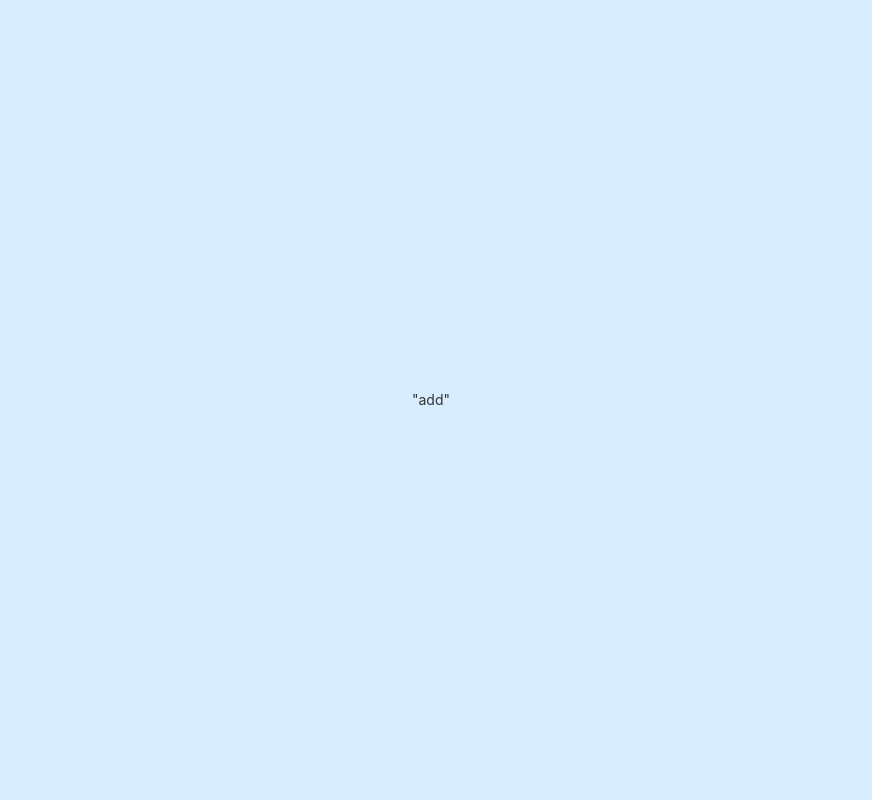
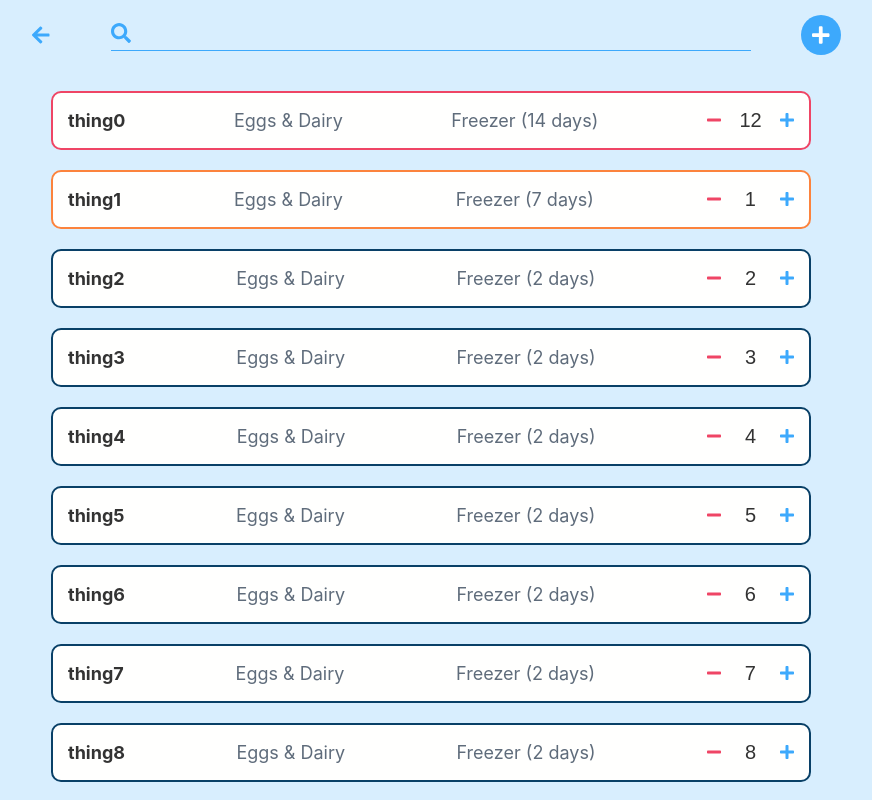
Before and after one commit to jming422/fridginator, a React (Create React App) app: page /add in a window 1280 px wide. Shown: the top 800 px of the page, without its empty margins (209-1081 px from the left). Built offline with nearby package versions, Linux system fonts and the light colour scheme.

Commit message:
Add page and lots of updates

```diff
--- a/src/components/BackButton.js
+++ b/src/components/BackButton.js
@@ -10,9 +10,14 @@ import SearchContext from '../context/SearchContext';
 
 const btnStyle = css`
   position: absolute;
-  top: 2rem;
-  left: 0rem;
+  top: 1.5rem;
+  left: -1rem;
+  height: 4rem;
+  width: 4rem;
   font-size: 2rem;
+  display: flex;
+  align-items: center;
+  justify-content: center;
   cursor: pointer;
   color: var(--blue);
 `;
--- a/src/components/FloatingActionButton.js
+++ b/src/components/FloatingActionButton.js
@@ -16,9 +16,9 @@ const fabStyle = css`
   display: flex;
   align-items: center;
   justify-content: center;
+  cursor: pointer;
   background-color: var(--dark-blue);
   color: var(--white);
-  cursor: pointer;
 `;
 
 function FAB({ icon = faPlus, onClick = () => {} }) {
--- /dev/null
+++ b/src/components/ListDivider.js
@@ -0,0 +1,25 @@
+/** @jsx jsx */
+
+import { jsx, css } from '@emotion/core';
+
+const dividerContainer = css`
+  margin: 0rem 2rem;
+`;
+
+const topDividerStyle = css`
+  height: 1rem;
+  border-bottom: 0.25rem solid var(--dark-blue);
+`;
+
+const bottomDividerStyle = css`
+  height: 1rem;
+`;
+
+export default function() {
+  return (
+    <div css={[dividerContainer]}>
+      <div css={topDividerStyle} />
+      <div css={bottomDividerStyle} />
+    </div>
+  );
+}
--- a/src/components/QuantityPicker.js
+++ b/src/components/QuantityPicker.js
@@ -1,15 +1,16 @@
 /** @jsx jsx */
 
 import { jsx, css } from '@emotion/core';
-import { useState } from 'react';
 import _ from 'lodash';
 import { FontAwesomeIcon } from '@fortawesome/react-fontawesome';
 import { faPlus, faMinus } from '@fortawesome/free-solid-svg-icons';
 
-import { centerRow } from '../styles/positions';
-
 const pickerStyle = css`
-  ${centerRow}
+  display: flex;
+  flex-direction: row;
+  justify-content: space-between;
+  align-items: center;
+  width: 12%;
   height: 100%;
 `;
 
@@ -31,7 +32,6 @@ const minusIconStyle = css`
 
 const inputStyle = css`
   max-width: 2.2rem;
-  margin: 0rem 1rem;
   text-align: center;
   background: transparent;
   border: none;
@@ -41,15 +41,13 @@ const inputStyle = css`
 
 const throttledChangeFn = _.throttle((fn, val) => fn(val), 250);
 
-function QuantityPicker({ quantity, onChange = () => {} }) {
-  const [qtyState, setQtyState] = useState(quantity || 0);
-
+function QuantityPicker({ qty, setQty, onChange = () => {} }) {
   return (
     <div css={pickerStyle}>
       <div
         css={minusIconStyle}
         onClick={() => {
-          setQtyState((oldVal) => {
+          setQty((oldVal) => {
             const newVal = oldVal - 1;
             if (newVal <= 0) {
               return 0;
@@ -64,18 +62,18 @@ function QuantityPicker({ quantity, onChange = () => {} }) {
       <input
         type="text"
         css={inputStyle}
-        value={qtyState}
+        value={qty}
         onClick={(e) => e.target.select()}
         onChange={(e) => {
           const newVal = e.target.value;
           throttledChangeFn(onChange, newVal);
-          setQtyState(newVal);
+          setQty(newVal);
         }}
       />
       <div
         css={plusIconStyle}
         onClick={() => {
-          setQtyState((oldVal) => {
+          setQty((oldVal) => {
             const newVal = oldVal + 1;
             if (newVal <= 0) {
               return 0;
--- a/src/utils/categories.js
+++ b/src/utils/categories.js
@@ -13,20 +13,29 @@ import {
 } from '@fortawesome/free-solid-svg-icons';
 
 export const FRIDGE_CATEGORIES = [
-  { path: encodeURIComponent('eggs & dairy'), name: 'Eggs & Dairy', icon: faCheese },
-  { path: encodeURIComponent('leftovers'), name: 'Leftovers', icon: faPizzaSlice },
-  { path: encodeURIComponent('fruits'), name: 'Fruits', icon: faAppleAlt },
-  { path: encodeURIComponent('vegetables'), name: 'Vegetables', icon: faCarrot },
-  { path: encodeURIComponent('meats'), name: 'Meats', icon: faBacon },
-  { path: encodeURIComponent('breads'), name: 'Breads', icon: faBreadSlice },
-  { path: encodeURIComponent('drinks'), name: 'Drinks', icon: faWineGlassAlt },
-  { path: encodeURIComponent('condiments'), name: 'Condiments', icon: faWineBottle },
+  { id: 'eggs-dairy', name: 'Eggs & Dairy', icon: faCheese },
+  { id: 'leftovers', name: 'Leftovers', icon: faPizzaSlice },
+  { id: 'fruits', name: 'Fruits', icon: faAppleAlt },
+  { id: 'vegetables', name: 'Vegetables', icon: faCarrot },
+  { id: 'meats', name: 'Meats', icon: faBacon },
+  { id: 'breads', name: 'Breads', icon: faBreadSlice },
+  { id: 'drinks', name: 'Drinks', icon: faWineGlassAlt },
+  { id: 'condiments', name: 'Condiments', icon: faWineBottle },
 ];
 
 export const FREEZER_CATEGORIES = [
-  { path: encodeURIComponent('frozen meals'), name: 'Frozen Meals', icon: faUtensils },
-  { path: encodeURIComponent('meats'), name: 'Meats', icon: faBacon },
-  { path: encodeURIComponent('produce'), name: 'Produce', icon: faCarrot },
-  { path: encodeURIComponent('desserts'), name: 'Desserts', icon: faIceCream },
-  { path: encodeURIComponent('misc. ingredients'), name: 'Misc. Ingredients', icon: faEllipsisH },
+  { id: 'frozen-meals', name: 'Frozen Meals', icon: faUtensils },
+  { id: 'meats', name: 'Meats', icon: faBacon },
+  { id: 'produce', name: 'Produce', icon: faCarrot },
+  { id: 'desserts', name: 'Desserts', icon: faIceCream },
+  { id: 'misc-ingredients', name: 'Misc. Ingredients', icon: faEllipsisH },
 ];
+
+export const ALL_CATEGORIES = FRIDGE_CATEGORIES.concat(FREEZER_CATEGORIES);
+
+export function isFridgeCategory(catId) {
+  return FRIDGE_CATEGORIES.some(({ id }) => id === catId);
+}
+export function isFreezerCategory(catId) {
+  return FREEZER_CATEGORIES.some(({ id }) => id === catId);
+}
--- a/src/views/AddSearch/index.js
+++ b/src/views/AddSearch/index.js
@@ -1,9 +1,230 @@
 /** @jsx jsx */
+/** @jsxFrag React.Fragment */
 
 import { jsx, css } from '@emotion/core';
+import React, { useState } from 'react';
+import { useLocation } from 'react-router-dom';
+import moment from 'moment/moment';
+import _ from 'lodash';
+import { FontAwesomeIcon } from '@fortawesome/react-fontawesome';
+import { faPlus } from '@fortawesome/free-solid-svg-icons';
+
+import BackButton from '../../components/BackButton';
+import QuantityPicker from '../../components/QuantityPicker';
+import ListDivider from '../../components/ListDivider';
+import SearchView from '../../components/SearchView';
+import SearchContext from '../../context/SearchContext';
+
+import { ALL_CATEGORIES, isFridgeCategory, isFreezerCategory } from '../../utils/categories';
+
+const d2 = moment.duration(2, 'weeks');
+const d1 = moment.duration(1, 'week');
+const d = moment.duration(2, 'days');
+
+const things = [
+  { name: 'thing0', quantity: 12, category: 'Eggs & Dairy', location: 'Freezer', duration: d2 },
+  { name: 'thing1', quantity: 1, category: 'Eggs & Dairy', location: 'Freezer', duration: d1 },
+  { name: 'thing2', quantity: 2, category: 'Eggs & Dairy', location: 'Freezer', duration: d },
+  { name: 'thing3', quantity: 3, category: 'Eggs & Dairy', location: 'Freezer', duration: d },
+  { name: 'thing4', quantity: 4, category: 'Eggs & Dairy', location: 'Freezer', duration: d },
+  { name: 'thing5', quantity: 5, category: 'Eggs & Dairy', location: 'Freezer', duration: d },
+  { name: 'thing6', quantity: 6, category: 'Eggs & Dairy', location: 'Freezer', duration: d },
+  { name: 'thing7', quantity: 7, category: 'Eggs & Dairy', location: 'Freezer', duration: d },
+  { name: 'thing8', quantity: 8, category: 'Eggs & Dairy', location: 'Freezer', duration: d },
+  { name: 'thing9', quantity: 9, category: 'Eggs & Dairy', location: 'Freezer', duration: d },
+  { name: 'thing10', quantity: 10, category: 'Eggs & Dairy', location: 'Freezer', duration: d },
+  { name: 'thing11', quantity: 11, category: 'Eggs & Dairy', location: 'Freezer', duration: d },
+];
+
+const listStyle = css`
+  height: 100%;
+  width: 100%;
+  margin-top: -2rem;
+  margin-left: 2rem;
+  margin-right: 2rem;
+  padding: 0;
+`;
+
+const listItemStyle = (status) => {
+  let borderColor;
+  switch (status) {
+    case 'red':
+      borderColor = '--red';
+      break;
+    case 'orange':
+      borderColor = '--orange';
+      break;
+    default:
+      borderColor = '--dark-blue';
+  }
+  return css`
+    display: flex;
+    flex-direction: row;
+    justify-content: space-between;
+    align-items: center;
+
+    margin: 2rem;
+    padding: 1.5rem;
+
+    background-color: var(--white);
+    color: var(--gray);
+    border: 0.25rem solid;
+    border-color: var(${borderColor});
+    border-radius: 1rem;
+    font-size: 1.8rem;
+  `;
+};
+
+const itemNameStyle = css`
+  color: var(--black);
+  font-weight: bold;
+`;
+
+const addBtnStyle = (adding) => css`
+  position: absolute;
+  top: 1.5rem;
+  right: -1rem;
+  height: 4rem;
+  width: 4rem;
+  border-radius: 3rem;
+  font-size: 2rem;
+  display: flex;
+  align-items: center;
+  justify-content: center;
+  cursor: pointer;
+  background-color: ${adding ? 'var(--white)' : 'var(--blue)'};
+  color: ${adding ? 'var(--red)' : 'var(--white)'};
+  transform: ${adding ? 'rotate(45deg)' : 'none'};
+  transition: all 0.15s ease-out;
+`;
+
+const addInputStyle = css`
+  ${itemNameStyle}
+  width: 15%;
+  background: transparent;
+  border: none;
+  font-size: 1.8rem;
+`;
+
+const addSaveStyle = css`
+  display: flex;
+  justify-content: center;
+  align-items: center;
+  font-size: 1.4rem;
+  font-weight: bold;
+  padding: 0.5rem 0.75rem;
+  border-radius: 0.75rem;
+  color: var(--white);
+  background-color: var(--blue);
+`;
+
+function categoryShouldBeDisabled(category, location) {
+  return (
+    (location === 'fridge' && !isFridgeCategory(category)) || (location === 'freezer' && !isFreezerCategory(category))
+  );
+}
+
+function AddItem({ initial }) {
+  const [name, setName] = useState(initial || '');
+  const [category, setCategory] = useState('');
+  const [location, setLocation] = useState('');
+  const [quantity, setQuantity] = useState(0);
+
+  return (
+    <li css={listItemStyle()}>
+      <input type="text" css={addInputStyle} value={name} onChange={(e) => setName(e.target.value)} />
+      <select
+        value={category}
+        onChange={(e) => {
+          const newVal = e.target.value;
+          const isFridge = isFridgeCategory(newVal);
+          const isFreezer = isFreezerCategory(newVal);
+          setCategory(newVal);
+          if (isFridge && !isFreezer) setLocation('fridge');
+          else if (!isFridge && isFreezer) setLocation('freezer');
+        }}
+      >
+        <option value="" disabled>
+          Category...
+        </option>
+        {ALL_CATEGORIES.map((cat, i) => (
+          <option key={i} value={cat.id} disabled={categoryShouldBeDisabled(cat.id, location) ? true : null}>
+            {cat.name}
+          </option>
+        ))}
+      </select>
+      <select
+        value={location}
+        onChange={(e) => {
+          const newVal = e.target.value;
+          setLocation(newVal);
+          if (categoryShouldBeDisabled(category, newVal)) {
+            setCategory('');
+          }
+        }}
+      >
+        <option value="" disabled>
+          Location...
+        </option>
+        <option value="fridge">Fridge</option>
+        <option value="freezer">Freezer</option>
+      </select>
+      <QuantityPicker qty={quantity} setQty={setQuantity} />
+      <div css={addSaveStyle}>Add</div>
+    </li>
+  );
+}
 
 function AddSearch() {
-  return <p>"add"</p>;
+  const location = useLocation();
+  const params = new URLSearchParams(location.search);
+  const [q, setQ] = useState(params.get('q') || '');
+  const [adding, setAdding] = useState(false);
+  const [qtys, setQtys] = useState(things.map(({ quantity }) => quantity));
+
+  return (
+    <SearchContext.Provider value={[q, setQ]}>
+      <BackButton />
+      <div css={addBtnStyle(adding)} onClick={() => setAdding((old) => !old)}>
+        <FontAwesomeIcon icon={faPlus} />
+      </div>
+      <SearchView>
+        <ul css={listStyle}>
+          {adding && (
+            <>
+              <AddItem initial={q} />
+              <ListDivider />
+            </>
+          )}
+          {things.map((t, i) => {
+            let status = 'normal';
+            if (t.duration.asWeeks() >= 2) status = 'red';
+            else if (t.duration.asWeeks() >= 1) status = 'orange';
+
+            return (
+              <li key={i} css={listItemStyle(status)}>
+                <div css={itemNameStyle}>{t.name}</div>
+                <div>{t.category}</div>
+                <div>
+                  {t.location} ({t.duration.humanize()})
+                </div>
+                <QuantityPicker
+                  qty={qtys[i]}
+                  setQty={(newQty) =>
+                    setQtys((oldQtys) => {
+                      const newQtys = _.clone(oldQtys);
+                      newQtys[i] = newQty;
+                      return newQtys;
+                    })
+                  }
+                />
+              </li>
+            );
+          })}
+        </ul>
+      </SearchView>
+    </SearchContext.Provider>
+  );
 }
 
 export default AddSearch;
--- a/src/views/ViewSearch/Categories.js
+++ b/src/views/ViewSearch/Categories.js
@@ -54,7 +54,7 @@ function Categories() {
   return (
     <div css={gridContainer}>
       {categories.map((c, i) => (
-        <Card key={i} icon={c.icon} title={c.name} linkTo={`${match.url}/${c.path}`} />
+        <Card key={i} icon={c.icon} title={c.name} linkTo={`${match.url}/${c.id}`} />
       ))}
     </div>
   );
--- a/src/views/ViewSearch/SearchList.js
+++ b/src/views/ViewSearch/SearchList.js
@@ -1,8 +1,9 @@
 /** @jsx jsx */
 
 import { jsx, css } from '@emotion/core';
+import { useContext, useState } from 'react';
 import moment from 'moment/moment';
-import { useContext } from 'react';
+import _ from 'lodash';
 
 import SearchContext from '../../context/SearchContext';
 
@@ -31,6 +32,9 @@ const listStyle = css`
   height: 100%;
   width: 100%;
   margin-top: -2rem;
+  margin-left: 2rem;
+  margin-right: 2rem;
+  padding: 0;
 `;
 
 const listItemStyle = (status) => {
@@ -70,6 +74,7 @@ const itemNameStyle = css`
 
 function SearchList({ place, category }) {
   const [q] = useContext(SearchContext);
+  const [qtys, setQtys] = useState(things.map(({ quantity }) => quantity));
 
   return (
     <ul css={listStyle}>
@@ -85,7 +90,16 @@ function SearchList({ place, category }) {
             <div>
               {t.location} ({t.duration.humanize()})
             </div>
-            <QuantityPicker quantity={t.quantity} />
+            <QuantityPicker
+              qty={qtys[i]}
+              setQty={(newQty) =>
+                setQtys((oldQtys) => {
+                  const newQtys = _.clone(oldQtys);
+                  newQtys[i] = newQty;
+                  return newQtys;
+                })
+              }
+            />
           </li>
         );
       })}
```
Also changed, not shown: public/manifest.json, src/assets/logo.svg (deleted).
